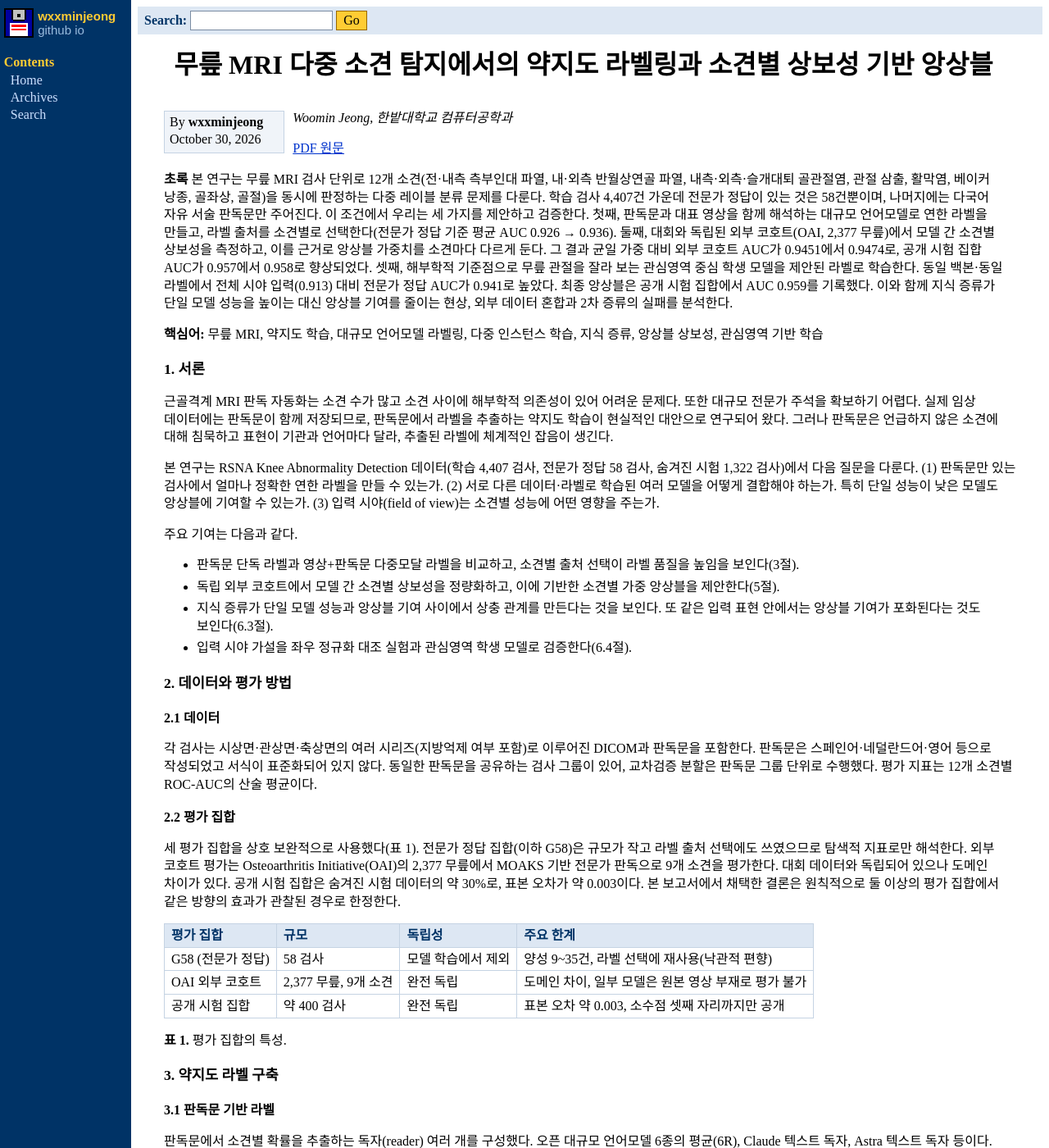
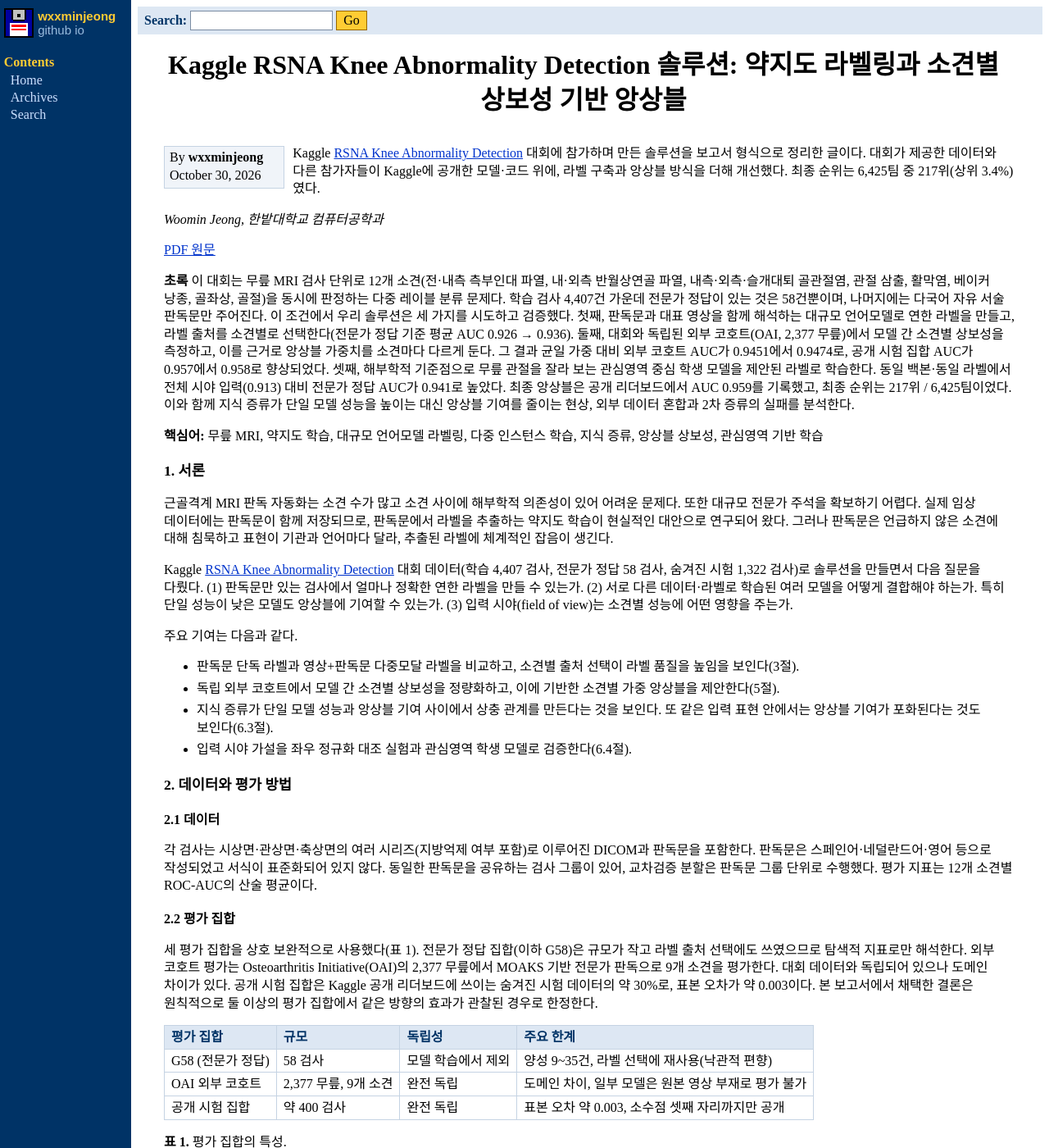
Before and after one commit to wxxminjeong/wxxminjeong.github.io, a Jekyll site: the page built from _posts/2026-10-30-knee-mri-weak-supervision-ensemble.md, in a window 1280 px wide and 1400 px high. Shown: the whole window at 82% size. Built offline with Jekyll 4.4.1, drawn with Linux system fonts in a browser that asks for light colours; comment, search, counter and statistics services are not loaded; some of the changed text lies outside the part shown.

Commit message:
Present the knee MRI post as a Kaggle competition solution
Retitle it as an RSNA Knee Abnormality Detection solution, open with a
note on the competition and the final standing (217th of 6,425), link
the competition page, and say where "public" models and pipelines came
from (other participants' Kaggle releases). Tables and numbers are
unchanged.

Co-Authored-By: Claude Opus 5.5 <noreply@anthropic.com>
Claude-Session: https://claude.ai/code/session_01RuTpTZjHqmqvmhKrHAEBWS

```diff
--- a/_posts/2026-10-30-knee-mri-weak-supervision-ensemble.md
+++ b/_posts/2026-10-30-knee-mri-weak-supervision-ensemble.md
@@ -1,15 +1,17 @@
 ---
-title: "무릎 MRI 다중 소견 탐지에서의 약지도 라벨링과 소견별 상보성 기반 앙상블"
+title: "Kaggle RSNA Knee Abnormality Detection 솔루션: 약지도 라벨링과 소견별 상보성 기반 앙상블"
 date: 2026-10-30 15:30:00 +0900
 lang: ko
-excerpt: "본 연구는 무릎 MRI 검사 단위로 12개 소견을 동시에 판정하는 다중 레이블 분류 문제를 다룬다. 학습 검사 4,407건 가운데 전문가 정답이 있는 것은 58건뿐이며, 나머지에는 다국어 자유 서술 판독문만 주어진다."
+excerpt: "Kaggle RSNA Knee Abnormality Detection 대회에 참가하며 만든 솔루션을 정리한 글이다. 판독문만 주어진 무릎 MRI 데이터에서 대규모 언어모델로 라벨을 만들고, 소견별 상보성에 따라 모델을 앙상블했다. 최종 순위는 6,425팀 중 217위(상위 3.4%)."
 ---
+
+Kaggle [RSNA Knee Abnormality Detection](https://www.kaggle.com/competitions/rsna-knee-abnormality-detection) 대회에 참가하며 만든 솔루션을 보고서 형식으로 정리한 글이다. 대회가 제공한 데이터와 다른 참가자들이 Kaggle에 공개한 모델·코드 위에, 라벨 구축과 앙상블 방식을 더해 개선했다. 최종 순위는 6,425팀 중 217위(상위 3.4%)였다.
 
 *Woomin Jeong, 한밭대학교 컴퓨터공학과*
 
 [PDF 원문](/assets/files/knee_mri_weak_supervision_ensemble_WoominJeong.pdf)
 
-**초록** 본 연구는 무릎 MRI 검사 단위로 12개 소견(전·내측 측부인대 파열, 내·외측 반월상연골 파열, 내측·외측·슬개대퇴 골관절염, 관절 삼출, 활막염, 베이커 낭종, 골좌상, 골절)을 동시에 판정하는 다중 레이블 분류 문제를 다룬다. 학습 검사 4,407건 가운데 전문가 정답이 있는 것은 58건뿐이며, 나머지에는 다국어 자유 서술 판독문만 주어진다. 이 조건에서 우리는 세 가지를 제안하고 검증한다. 첫째, 판독문과 대표 영상을 함께 해석하는 대규모 언어모델로 연한 라벨을 만들고, 라벨 출처를 소견별로 선택한다(전문가 정답 기준 평균 AUC 0.926 → 0.936). 둘째, 대회와 독립된 외부 코호트(OAI, 2,377 무릎)에서 모델 간 소견별 상보성을 측정하고, 이를 근거로 앙상블 가중치를 소견마다 다르게 둔다. 그 결과 균일 가중 대비 외부 코호트 AUC가 0.9451에서 0.9474로, 공개 시험 집합 AUC가 0.957에서 0.958로 향상되었다. 셋째, 해부학적 기준점으로 무릎 관절을 잘라 보는 관심영역 중심 학생 모델을 제안된 라벨로 학습한다. 동일 백본·동일 라벨에서 전체 시야 입력(0.913) 대비 전문가 정답 AUC가 0.941로 높았다. 최종 앙상블은 공개 시험 집합에서 AUC 0.959를 기록했다. 이와 함께 지식 증류가 단일 모델 성능을 높이는 대신 앙상블 기여를 줄이는 현상, 외부 데이터 혼합과 2차 증류의 실패를 분석한다.
+**초록** 이 대회는 무릎 MRI 검사 단위로 12개 소견(전·내측 측부인대 파열, 내·외측 반월상연골 파열, 내측·외측·슬개대퇴 골관절염, 관절 삼출, 활막염, 베이커 낭종, 골좌상, 골절)을 동시에 판정하는 다중 레이블 분류 문제다. 학습 검사 4,407건 가운데 전문가 정답이 있는 것은 58건뿐이며, 나머지에는 다국어 자유 서술 판독문만 주어진다. 이 조건에서 우리 솔루션은 세 가지를 시도하고 검증했다. 첫째, 판독문과 대표 영상을 함께 해석하는 대규모 언어모델로 연한 라벨을 만들고, 라벨 출처를 소견별로 선택한다(전문가 정답 기준 평균 AUC 0.926 → 0.936). 둘째, 대회와 독립된 외부 코호트(OAI, 2,377 무릎)에서 모델 간 소견별 상보성을 측정하고, 이를 근거로 앙상블 가중치를 소견마다 다르게 둔다. 그 결과 균일 가중 대비 외부 코호트 AUC가 0.9451에서 0.9474로, 공개 시험 집합 AUC가 0.957에서 0.958로 향상되었다. 셋째, 해부학적 기준점으로 무릎 관절을 잘라 보는 관심영역 중심 학생 모델을 제안된 라벨로 학습한다. 동일 백본·동일 라벨에서 전체 시야 입력(0.913) 대비 전문가 정답 AUC가 0.941로 높았다. 최종 앙상블은 공개 리더보드에서 AUC 0.959를 기록했고, 최종 순위는 217위 / 6,425팀이었다. 이와 함께 지식 증류가 단일 모델 성능을 높이는 대신 앙상블 기여를 줄이는 현상, 외부 데이터 혼합과 2차 증류의 실패를 분석한다.
 
 **핵심어:** 무릎 MRI, 약지도 학습, 대규모 언어모델 라벨링, 다중 인스턴스 학습, 지식 증류, 앙상블 상보성, 관심영역 기반 학습
 
@@ -17,7 +19,7 @@ excerpt: "본 연구는 무릎 MRI 검사 단위로 12개 소견을 동시에
 
 근골격계 MRI 판독 자동화는 소견 수가 많고 소견 사이에 해부학적 의존성이 있어 어려운 문제다. 또한 대규모 전문가 주석을 확보하기 어렵다. 실제 임상 데이터에는 판독문이 함께 저장되므로, 판독문에서 라벨을 추출하는 약지도 학습이 현실적인 대안으로 연구되어 왔다. 그러나 판독문은 언급하지 않은 소견에 대해 침묵하고 표현이 기관과 언어마다 달라, 추출된 라벨에 체계적인 잡음이 생긴다.
 
-본 연구는 RSNA Knee Abnormality Detection 데이터(학습 4,407 검사, 전문가 정답 58 검사, 숨겨진 시험 1,322 검사)에서 다음 질문을 다룬다. (1) 판독문만 있는 검사에서 얼마나 정확한 연한 라벨을 만들 수 있는가. (2) 서로 다른 데이터·라벨로 학습된 여러 모델을 어떻게 결합해야 하는가. 특히 단일 성능이 낮은 모델도 앙상블에 기여할 수 있는가. (3) 입력 시야(field of view)는 소견별 성능에 어떤 영향을 주는가.
+Kaggle [RSNA Knee Abnormality Detection](https://www.kaggle.com/competitions/rsna-knee-abnormality-detection) 대회 데이터(학습 4,407 검사, 전문가 정답 58 검사, 숨겨진 시험 1,322 검사)로 솔루션을 만들면서 다음 질문을 다뤘다. (1) 판독문만 있는 검사에서 얼마나 정확한 연한 라벨을 만들 수 있는가. (2) 서로 다른 데이터·라벨로 학습된 여러 모델을 어떻게 결합해야 하는가. 특히 단일 성능이 낮은 모델도 앙상블에 기여할 수 있는가. (3) 입력 시야(field of view)는 소견별 성능에 어떤 영향을 주는가.
 
 주요 기여는 다음과 같다.
 
@@ -34,7 +36,7 @@ excerpt: "본 연구는 무릎 MRI 검사 단위로 12개 소견을 동시에
 
 ### 2.2 평가 집합
 
-세 평가 집합을 상호 보완적으로 사용했다(표 1). 전문가 정답 집합(이하 G58)은 규모가 작고 라벨 출처 선택에도 쓰였으므로 탐색적 지표로만 해석한다. 외부 코호트 평가는 Osteoarthritis Initiative(OAI)의 2,377 무릎에서 MOAKS 기반 전문가 판독으로 9개 소견을 평가한다. 대회 데이터와 독립되어 있으나 도메인 차이가 있다. 공개 시험 집합은 숨겨진 시험 데이터의 약 30%로, 표본 오차가 약 0.003이다. 본 보고서에서 채택한 결론은 원칙적으로 둘 이상의 평가 집합에서 같은 방향의 효과가 관찰된 경우로 한정한다.
+세 평가 집합을 상호 보완적으로 사용했다(표 1). 전문가 정답 집합(이하 G58)은 규모가 작고 라벨 출처 선택에도 쓰였으므로 탐색적 지표로만 해석한다. 외부 코호트 평가는 Osteoarthritis Initiative(OAI)의 2,377 무릎에서 MOAKS 기반 전문가 판독으로 9개 소견을 평가한다. 대회 데이터와 독립되어 있으나 도메인 차이가 있다. 공개 시험 집합은 Kaggle 공개 리더보드에 쓰이는 숨겨진 시험 데이터의 약 30%로, 표본 오차가 약 0.003이다. 본 보고서에서 채택한 결론은 원칙적으로 둘 이상의 평가 집합에서 같은 방향의 효과가 관찰된 경우로 한정한다.
 
 | 평가 집합 | 규모 | 독립성 | 주요 한계 |
 |---|---|---|---|
@@ -77,7 +79,7 @@ excerpt: "본 연구는 무릎 MRI 검사 단위로 12개 소견을 동시에
 
 ### 4.2 지식 증류
 
-판독문 라벨 <i>y</i>와 공개된 CoAtNet 기반 교사 모델의 학습 데이터 예측 <i>t</i>를 섞은 목표 <i>ỹ</i> = 0.5<i>y</i> + 0.5<i>t</i>로 학생을 학습했다. 라벨이 침묵하는 칸에는 <i>t</i>만 사용했다. 15 epoch 학습했으며, 가중치 지수 이동평균(0.999)을 평가에 사용했다.
+판독문 라벨 <i>y</i>와 다른 참가자가 Kaggle에 공개한 CoAtNet 기반 교사 모델의 학습 데이터 예측 <i>t</i>를 섞은 목표 <i>ỹ</i> = 0.5<i>y</i> + 0.5<i>t</i>로 학생을 학습했다. 라벨이 침묵하는 칸에는 <i>t</i>만 사용했다. 15 epoch 학습했으며, 가중치 지수 이동평균(0.999)을 평가에 사용했다.
 
 ### 4.3 교사 없는 공간 주의 모델
 
@@ -85,7 +87,7 @@ excerpt: "본 연구는 무릎 MRI 검사 단위로 12개 소견을 동시에
 
 ### 4.4 관심영역 중심 학생 모델
 
-SKM-TEA 데이터로 학습된 공개 해부학 분할 모델로 무릎 관절의 기준점을 찾고, 주변 약 100mm 영역과 전체 시야를 함께 288px로 잘라 입력하는 공개 학습 파이프라인을 채택했다. 3.5mm 물리 간격으로 슬라이스를 묶고, 검사당 64 인스턴스, ConvNeXt-S(ImageNet-22k), 소견별 공간 주의를 쓴다. 학습 목표만 소견별 선택 라벨로 바꾸었고, 교사는 쓰지 않았다. 동일 파이프라인을 공개 라벨(blendjev)로 학습한 공개 모델을 대조군으로 사용한다.
+SKM-TEA 데이터로 학습된 공개 해부학 분할 모델로 무릎 관절의 기준점을 찾고, 주변 약 100mm 영역과 전체 시야를 함께 288px로 잘라 입력하는, 다른 참가자가 Kaggle에 공개한 학습 파이프라인을 채택했다. 3.5mm 물리 간격으로 슬라이스를 묶고, 검사당 64 인스턴스, ConvNeXt-S(ImageNet-22k), 소견별 공간 주의를 쓴다. 학습 목표만 소견별 선택 라벨로 바꾸었고, 교사는 쓰지 않았다. 동일 파이프라인을 공개 라벨(blendjev)로 학습한 공개 모델을 대조군으로 사용한다.
 
 ## 5. 상보성 기반 앙상블
 
@@ -128,7 +130,7 @@ SKM-TEA 데이터로 학습된 공개 해부학 분할 모델로 무릎 관절
 <a href="/assets/img/posts/knee-mri/fig1-ensemble.png"><img src="/assets/img/posts/knee-mri/fig1-ensemble.png" alt="최종 앙상블 구조" width="1497" height="587"></a>
 </figure>
 
-**그림 1.** 최종 앙상블 구조. 파란 상자가 본 연구에서 학습한 모델이다. 기준 앙상블의 두 공개 모델 간 소견별 가중치는 공개된 설정을 따랐다.
+**그림 1.** 최종 앙상블 구조. 파란 상자가 직접 학습한 모델이다. 기준 앙상블의 두 공개 모델 간 소견별 가중치는 공개된 설정을 따랐다.
 
 ## 6. 실험 결과와 분석
 
@@ -149,7 +151,7 @@ SKM-TEA 데이터로 학습된 공개 해부학 분할 모델로 무릎 관절
 
 ### 6.2 앙상블 구성 요소별 기여
 
-공개된 기준 앙상블(두 공개 모델의 소견별 순위 결합, 공개 시험 AUC 0.958)에서 출발해 구성 요소를 하나씩 더하거나 바꾼 결과를 표 6에 정리했다. 공개 시험 집합은 소수점 셋째 자리까지만 공개되므로, 같은 표시값끼리의 순서는 공개 점수 상위 두 제출을 알려 주는 대회 플랫폼 표시로 판별했다. 이 비교는 순서만 알려 주며 효과 크기를 제공하지 않는다.
+Kaggle에 공개된 기준 앙상블(두 공개 모델의 소견별 순위 결합, 공개 시험 AUC 0.958)에서 출발해 구성 요소를 하나씩 더하거나 바꾼 결과를 표 6에 정리했다. 공개 시험 집합은 소수점 셋째 자리까지만 공개되므로, 같은 표시값끼리의 순서는 공개 점수 상위 두 제출을 알려 주는 대회 플랫폼 표시로 판별했다. 이 비교는 순서만 알려 주며 효과 크기를 제공하지 않는다.
 
 | 구성 | 공개 시험 AUC | OAI·G58 근거 |
 |---|--:|---|
@@ -219,7 +221,7 @@ SKM-TEA 데이터로 학습된 공개 해부학 분할 모델로 무릎 관절
 
 ## 감사의 말
 
-본 연구는 공개된 모델과 코드를 기반으로 수행되었다. CoAtNet 기반 MIL 레시피(dreaddevelopment), CoAtNet 가중치와 관심영역 모델 학습 코드·라벨(nartaa), 관심영역 ConvNeXt 모델과 해부학 기준점 코드(heliosli), 2.5D ConvNeXt 판독기(goodpjw2008), 판독문 라벨(riadmohamed42, stevenleehans, pilkwang)의 저자들에게 감사한다. OAI 데이터는 NIMH Data Archive를 통해 이용했으며(Dataset identifier 10.15154/0hcg-f676), 본 보고서에는 집계 지표만 포함했다.
+이 솔루션은 다른 참가자들이 Kaggle에 공개한 모델과 코드를 기반으로 만들었다. CoAtNet 기반 MIL 레시피(dreaddevelopment), CoAtNet 가중치와 관심영역 모델 학습 코드·라벨(nartaa), 관심영역 ConvNeXt 모델과 해부학 기준점 코드(heliosli), 2.5D ConvNeXt 판독기(goodpjw2008), 판독문 라벨(riadmohamed42, stevenleehans, pilkwang)의 저자들에게 감사한다. OAI 데이터는 NIMH Data Archive를 통해 이용했으며(Dataset identifier 10.15154/0hcg-f676), 본 보고서에는 집계 지표만 포함했다.
 
 ## 부록 A. 구현 세부
 
```
